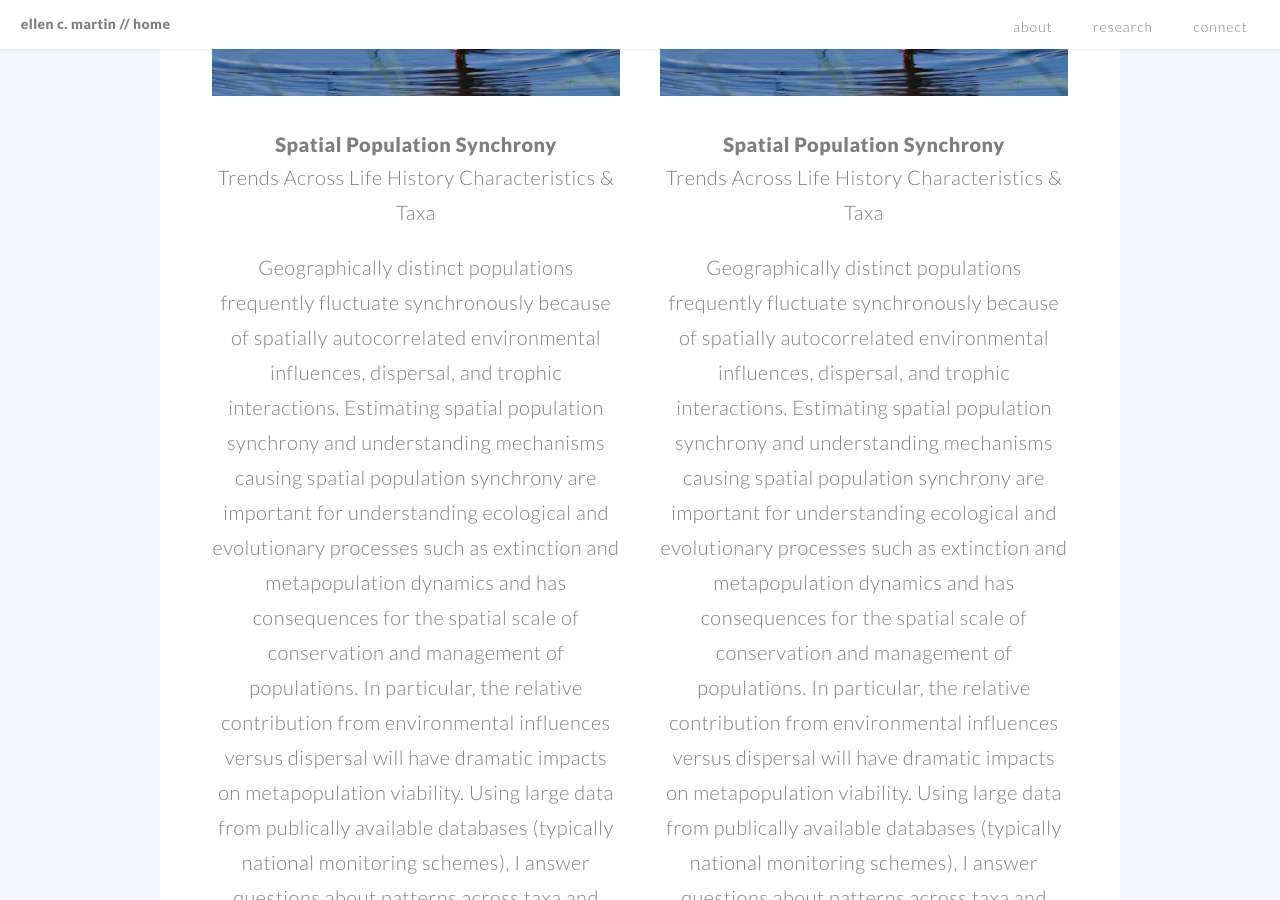
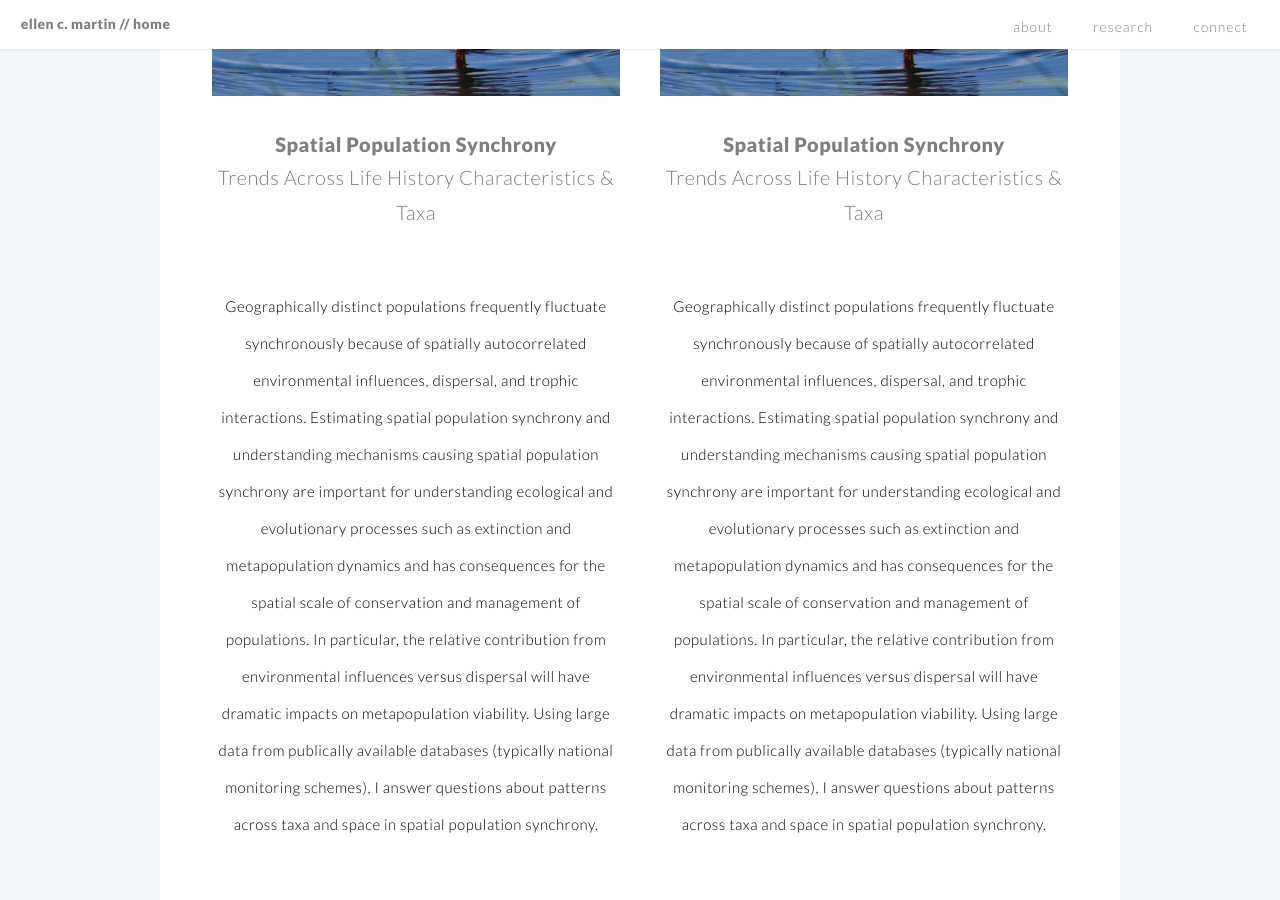
Before and after one commit to EllenCMartin/EllenCMartin.github.io, a Jekyll site: the page built from index.md, in a window 1280 px wide and 900 px high, scrolled down 3376 px. Built offline with Jekyll 4.4.1, drawn with Linux system fonts in a browser that asks for light colours.

Commit message:
Update phd1.html

```diff
--- a/_includes/phd1.html
+++ b/_includes/phd1.html
@@ -1,6 +1,7 @@
 <h1><a href="#">Spatial Population Synchrony</a></h1>
 <h2>Trends Across Life History Characteristics & Taxa<h2>
-<p>Geographically distinct populations frequently fluctuate synchronously because of spatially autocorrelated environmental influences, dispersal, and trophic interactions.
+<p><span style="color:black; text-align:left; font-size:0.75em;">
+<br>Geographically distinct populations frequently fluctuate synchronously because of spatially autocorrelated environmental influences, dispersal, and trophic interactions.
 Estimating spatial population synchrony and understanding mechanisms causing spatial population synchrony are important for understanding ecological and evolutionary processes such as extinction and metapopulation dynamics and has consequences for the spatial scale of conservation and management of populations. In particular, the relative contribution from environmental influences versus dispersal will have dramatic impacts on metapopulation viability.
 Using large data from publically available databases (typically national monitoring schemes), I answer questions about patterns across taxa and space in spatial population synchrony.
   </p>
```
